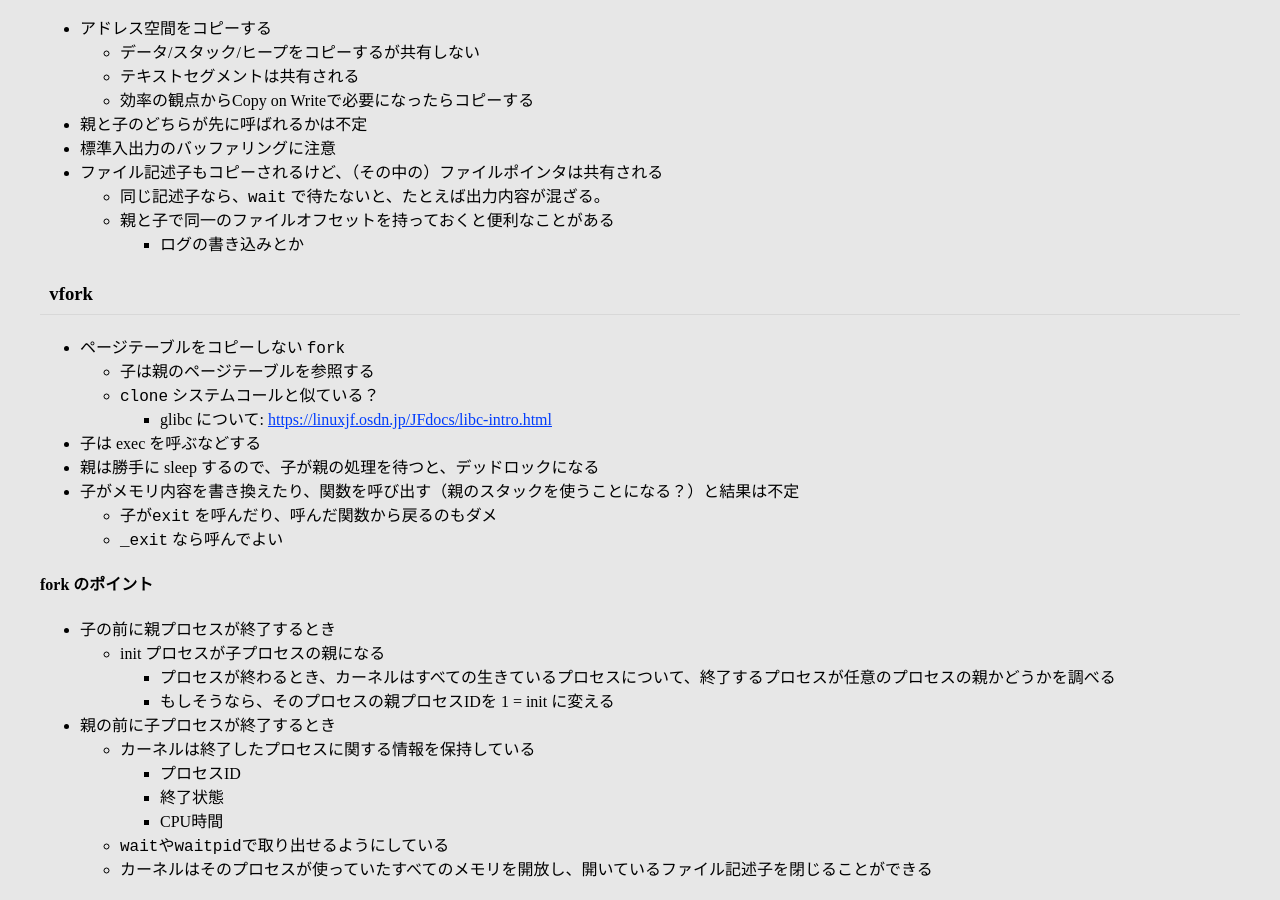
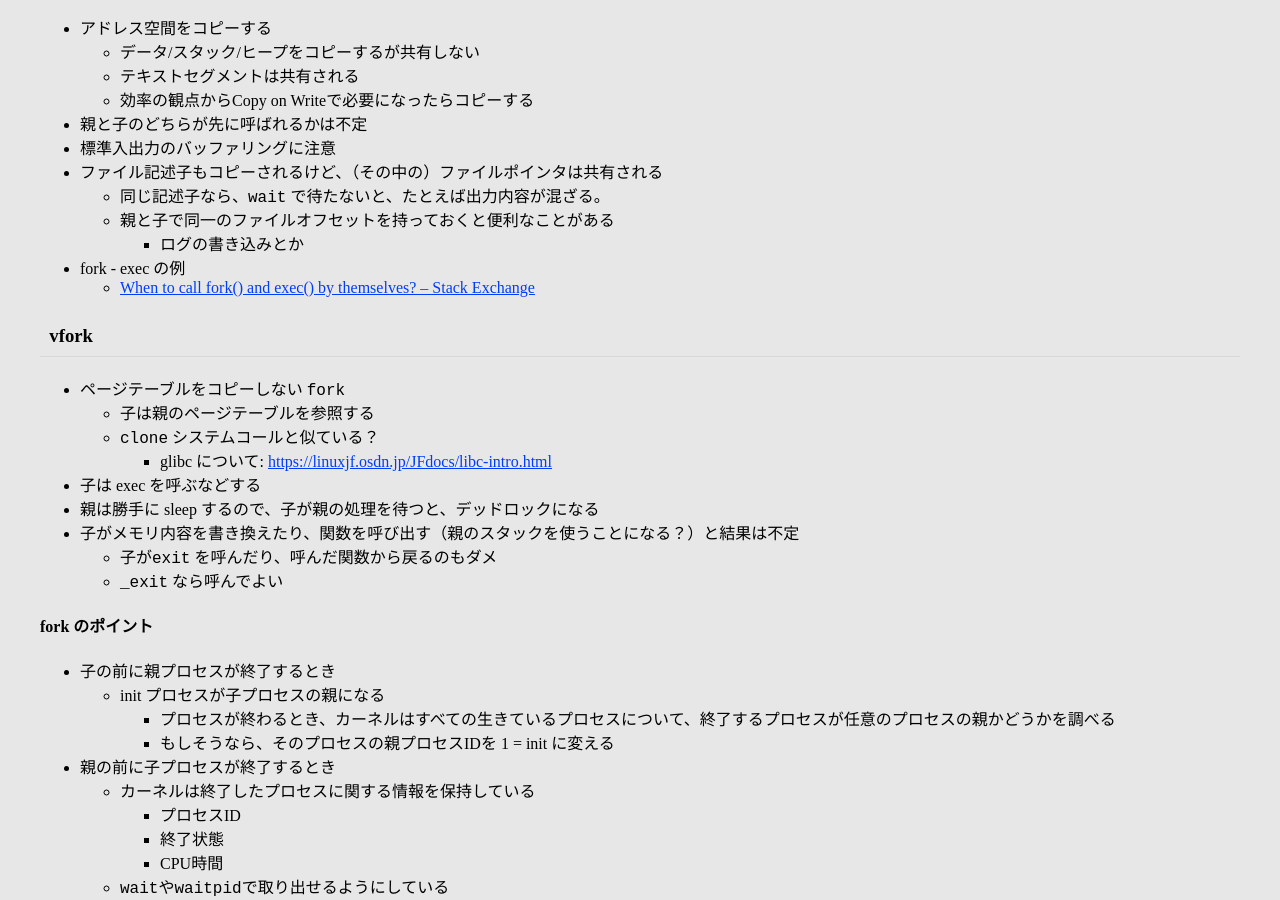
Before and after one commit to f6o/f6o.github.io, a Jekyll site: the page built from apue/ch08.md, in a window 1280 px wide and 900 px high, scrolled down 910 px. Built offline with Jekyll 4.4.1, drawn with Linux system fonts in a browser that asks for light colours; our own code applies the rules of GitHub Pages for plain Markdown files.

Commit message:
Update ch08.md

```diff
--- a/apue/ch08.md
+++ b/apue/ch08.md
@@ -44,6 +44,8 @@ fork, exec 系, _exit, wait, waitpid をマスターすれば良い。
 	* 同じ記述子なら、`wait` で待たないと、たとえば出力内容が混ざる。
 	* 親と子で同一のファイルオフセットを持っておくと便利なことがある
 		* ログの書き込みとか
+* fork - exec の例
+	* [When to call fork() and exec() by themselves? -- Stack Exchange](https://unix.stackexchange.com/questions/398944/when-to-call-fork-and-exec-by-themselves)
 
 ### vfork
 
```
